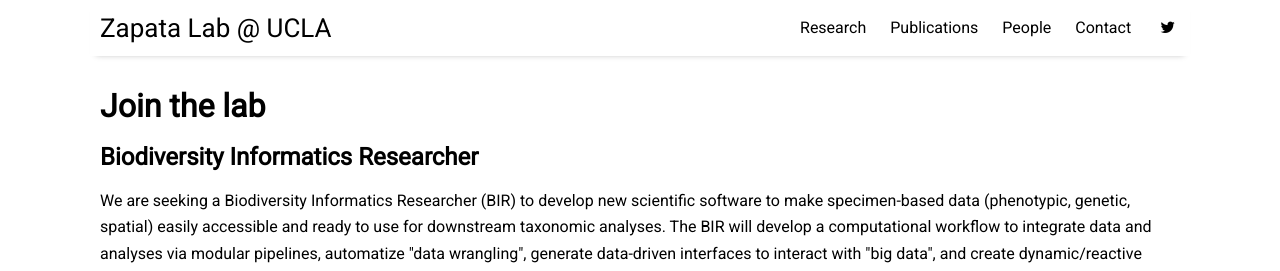
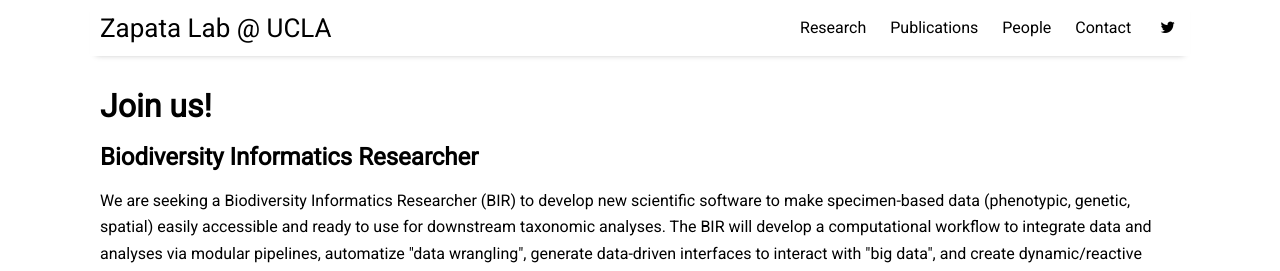
Before and after one commit to zapataf/zapataf.github.io, a Jekyll site: the page built from join.html, in a window 1280 px wide and 900 px high. Shown: the top 271 px of the window. Built offline with Jekyll 4.4.1, drawn with Linux system fonts in a browser that asks for light colours; nearby versions of some CDN libraries; comment, search, counter and statistics services are not loaded.

Commit message:
Updates join

```diff
--- a/join.html
+++ b/join.html
@@ -1,11 +1,11 @@
 ---
 layout: default
-title: "Join the lab"
+title: "Join us!"
 permalink: join.html
 ---
 
 <div>
-  <h1>Join the lab</h1>
+  <h1>Join us!</h1>
 
 <h2>Biodiversity Informatics Researcher</h2>
 
```
